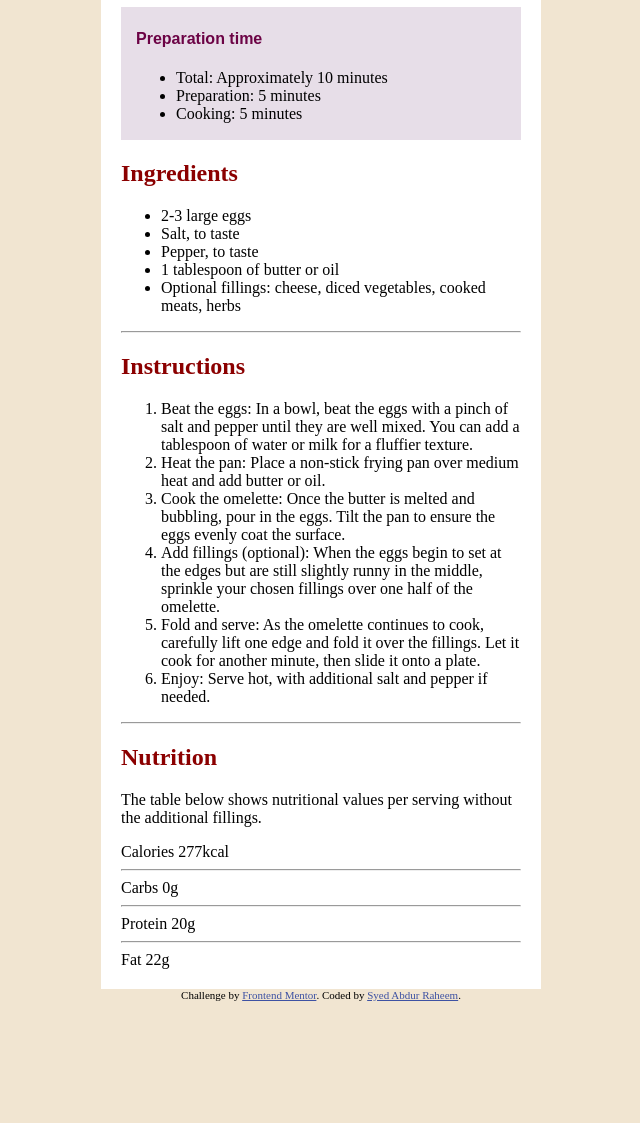
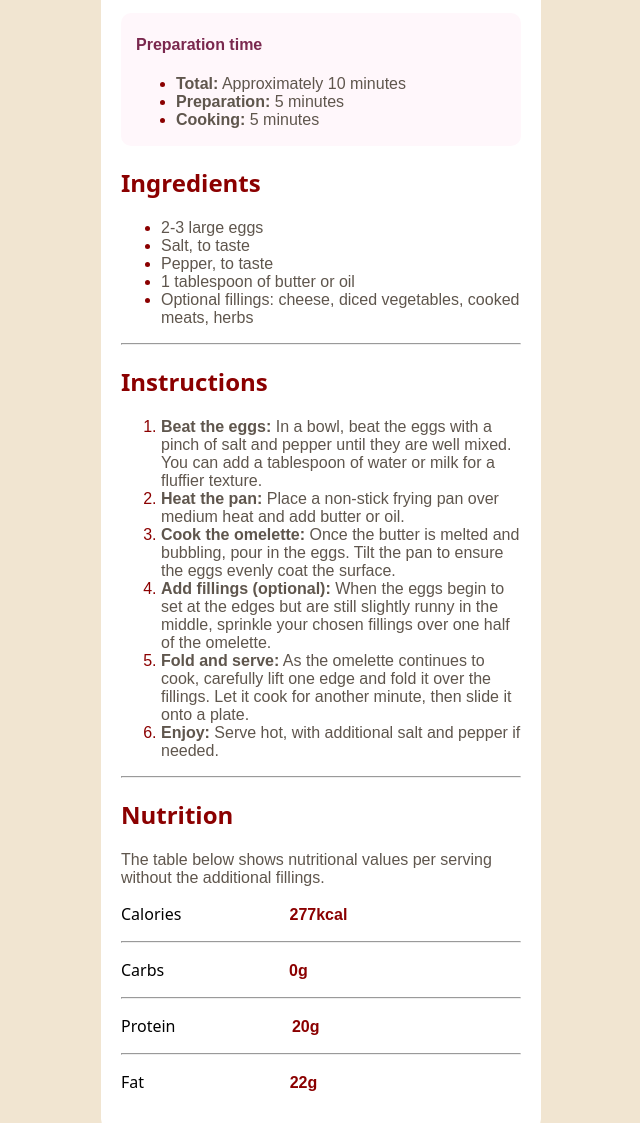
Before and after one commit to Abdurraheemm/simple-recipe, a plain HTML site: page index.html in a window 1280 px wide. Shown: the part 393-1516 px from the top of the page, without its empty margins (319-959 px from the left). Before the commit the page ends 1402 px from the top, so only its background shows below. Drawn offline with Linux system fonts and the light colour scheme.

Commit message:
Add files via upload

```diff
--- a/index.html
+++ b/index.html
@@ -12,6 +12,9 @@
   <style>
     .attribution { font-size: 11px; text-align: center; }
     .attribution a { color: hsl(228, 45%, 44%); }
+    *{
+      font-family: Arial, Helvetica, sans-serif;
+    }
 
 body{
   background-color: #F1E5D1;
@@ -22,30 +25,57 @@ body{
   height: 100%;
   padding: 20px;
   margin: auto;
+  border-radius: 10px;
+}
+img{
+  border-radius: 10px;
 }
 .box1 div{
-  background-color: #e7dee8;
+  background-color: #FFF7FB;
   padding-left: 15px;
   padding-top: 2px;
   padding-bottom: 1px;
+  border-radius: 10px;
 
 }
+ol li::before{
+  color: darkred;
+  font-weight: bold;
+}
+
 h1{
   color: darkred;
+  font-family:sans;
 }
 h2{
   color: darkred;
+  font-family:sans;
 }
 h4{
-  color: #6C0345;
+  color: #7A284E;
+  font-family: arial;
+
+}
+pre{
+  font-family:sans;
+}
+.cal{
+  color: darkred;
+  font-weight: bold;
   font-family: sans-serif;
 }
-/* p{
-  font-family: ;
-  font-family: ;
-  opacity: 0.80;
-} */
-@media (max-width)
+.lst{
+  color:#5F564D ;
+  font-weight: bold;
+}
+li::marker {
+  color: darkred;
+}
+
+
+
+
+
 
 </style>
 
@@ -53,7 +83,7 @@ h4{
 </head>
 <body>
 <div class="box1">
-  <img src="./image-omelette.jpeg" width="400px" height="200" alt="omelette image">
+  <img src="./image-omelette.jpeg" width="400px" height="200"  alt="omelette image">
 
   <h1>Simple Omelette Recipe</h1>
 
@@ -62,14 +92,14 @@ h4{
 
   <div>
   <h4>Preparation time</h4>
-  <ul>
-    <li>Total: Approximately 10 minutes</li>
-    <li>Preparation: 5 minutes</li>
-    <li>Cooking: 5 minutes</li>
+  <ul style="color: #5F564D;">
+    <li><b>Total:</b> Approximately 10 minutes</li>
+    <li><b>Preparation:</b> 5 minutes</li>
+    <li><b>Cooking:</b> 5 minutes</li>
   </ul>
   </div>
   <h2>Ingredients</h2>
-  <ul>
+  <ul style="color: #5F564D;">
     <li>2-3 large eggs</li>
     <li>Salt, to taste</li>
     <li>Pepper, to taste</li>
@@ -80,38 +110,37 @@ h4{
 
  <h2> Instructions</h2>
 
- <ol>
-  <li>Beat the eggs: In a bowl, beat the eggs with a pinch of salt and pepper until they are well mixed.
+ <ol style="color: #5F564D;">
+  <li><span class="lst">Beat the eggs:</span> In a bowl, beat the eggs with a pinch of salt and pepper until they are well mixed.
   You can add a tablespoon of water or milk for a fluffier texture.</li>
-  <li>Heat the pan: Place a non-stick frying pan over medium heat and add butter or oil.</li>
-  <li> Cook the omelette: Once the butter is melted and bubbling, pour in the eggs. Tilt the pan to ensure
+  <li><span class="lst">Heat the pan:</span> Place a non-stick frying pan over medium heat and add butter or oil.</li>
+  <li> <span class="lst">Cook the omelette:</span> Once the butter is melted and bubbling, pour in the eggs. Tilt the pan to ensure
   the eggs evenly coat the surface.</li>
-  <li>Add fillings (optional): When the eggs begin to set at the edges but are still slightly runny in the
+  <li><span class="lst">Add fillings (optional):</span> When the eggs begin to set at the edges but are still slightly runny in the
   middle, sprinkle your chosen fillings over one half of the omelette.</li>
-  <li>Fold and serve: As the omelette continues to cook, carefully lift one edge and fold it over the
+  <li><span class="lst">Fold and serve:</span> As the omelette continues to cook, carefully lift one edge and fold it over the
   fillings. Let it cook for another minute, then slide it onto a plate.</li>
-  <li>Enjoy: Serve hot, with additional salt and pepper if needed.</li>
+  <li><span class="lst">Enjoy:</span> Serve hot, with additional salt and pepper if needed.</li>
  </ol>
  <hr>
 
   <h2>Nutrition</h2>
 
-  <p>The table below shows nutritional values per serving without the additional fillings.</p>
+  <p style="color: #5F564D;">The table below shows nutritional values per serving without the additional fillings.</p>
 
-  Calories
-  277kcal
+  <pre>Calories                          <span class="cal">277kcal</span> </pre>
   <hr>
 
-  Carbs
-  0g
+
+  <pre>Carbs                              <span class="cal">0g</span> </pre>
   <hr>
 
-  Protein
-  20g
+
+  <pre>Protein                            <span class="cal">20g</span> </pre>
   <hr>
 
-  Fat
-  22g
+
+  <pre>Fat                                   <span class="cal">22g</span> </pre>
 </div>
 
   <div class="attribution">
```
